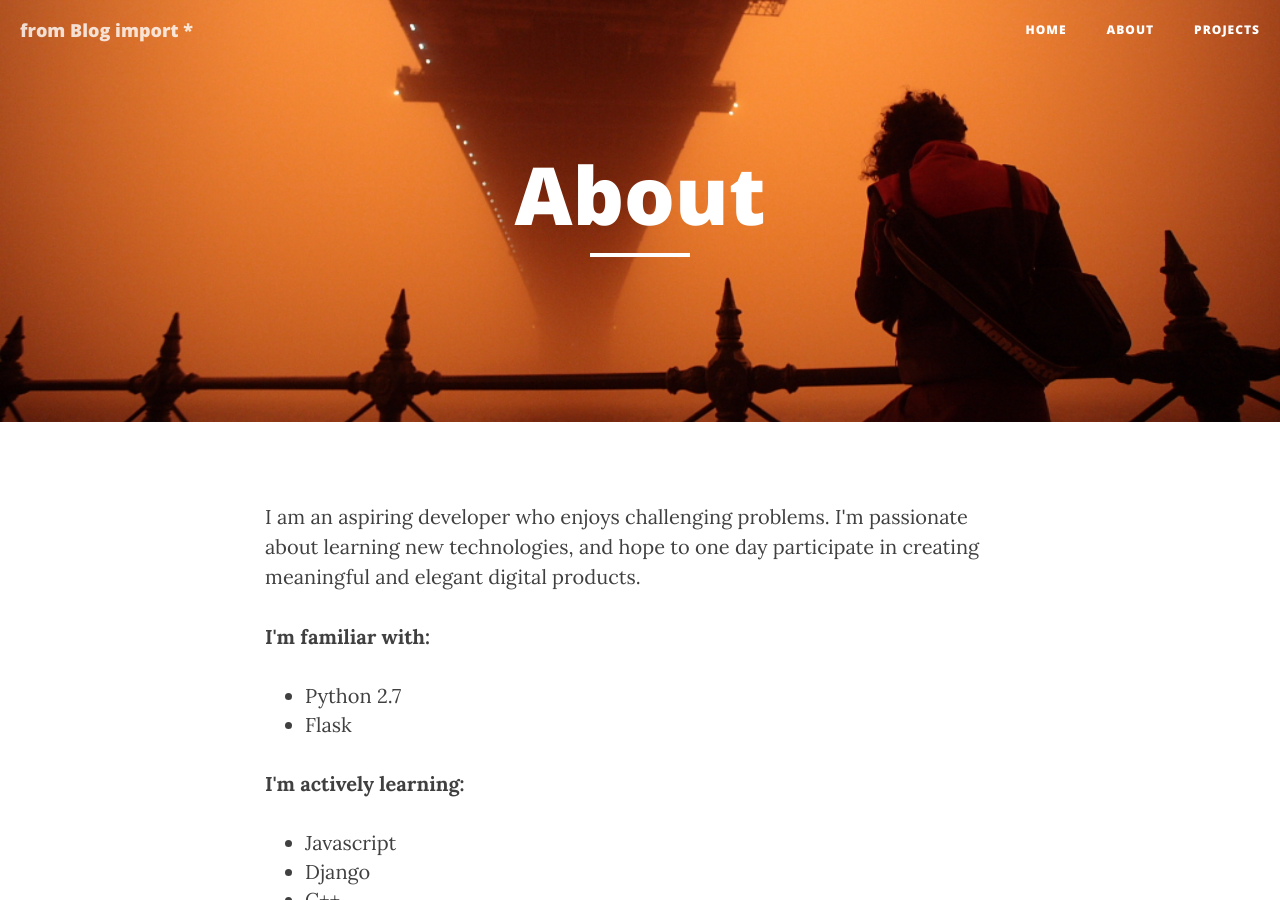
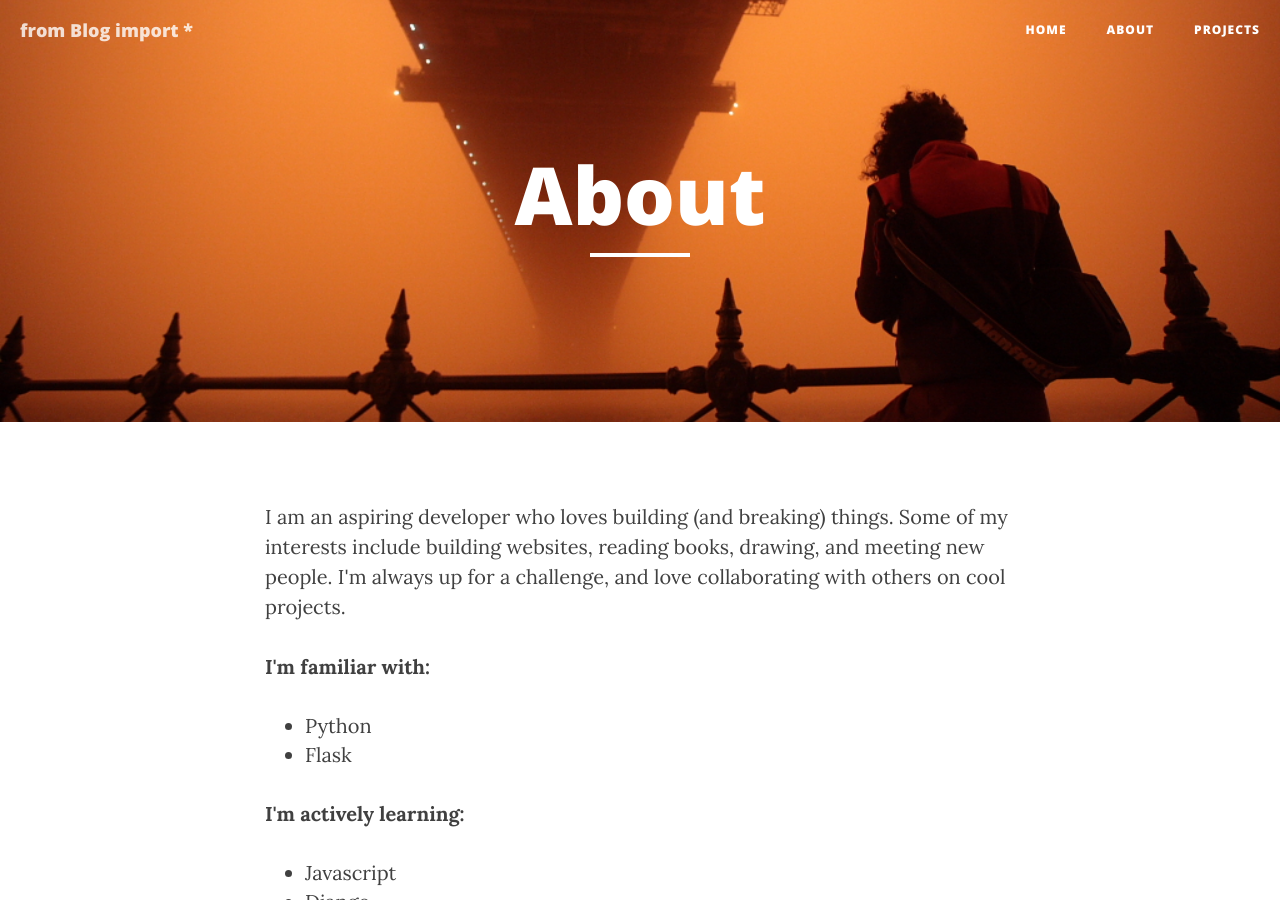
Before and after one commit to AmaxJ/AmaxJ.github.io, a Jekyll site: the page built from about.html, in a window 1280 px wide and 900 px high. Built offline with Jekyll 4.4.1, drawn with Linux system fonts in a browser that asks for light colours; nearby versions of some CDN libraries.

Commit message:
updated about page

```diff
--- a/about.html
+++ b/about.html
@@ -5,10 +5,10 @@ description:
 header-img: "img/about.jpg"
 ---
 
-<p>I am an aspiring developer who enjoys challenging problems. I'm passionate about learning new technologies, and hope to one day participate in creating meaningful and elegant digital products.</p>
+<p>I am an aspiring developer who loves building (and breaking) things. Some of my interests include building websites, reading books, drawing, and meeting new people. I'm always up for a challenge, and love collaborating with others on cool projects.</p>
 <p><b>I'm familiar with:</b></p>
 <ul>
-    <li>Python 2.7</li>
+    <li>Python</li>
     <li>Flask</li>
 </ul>
 
```
